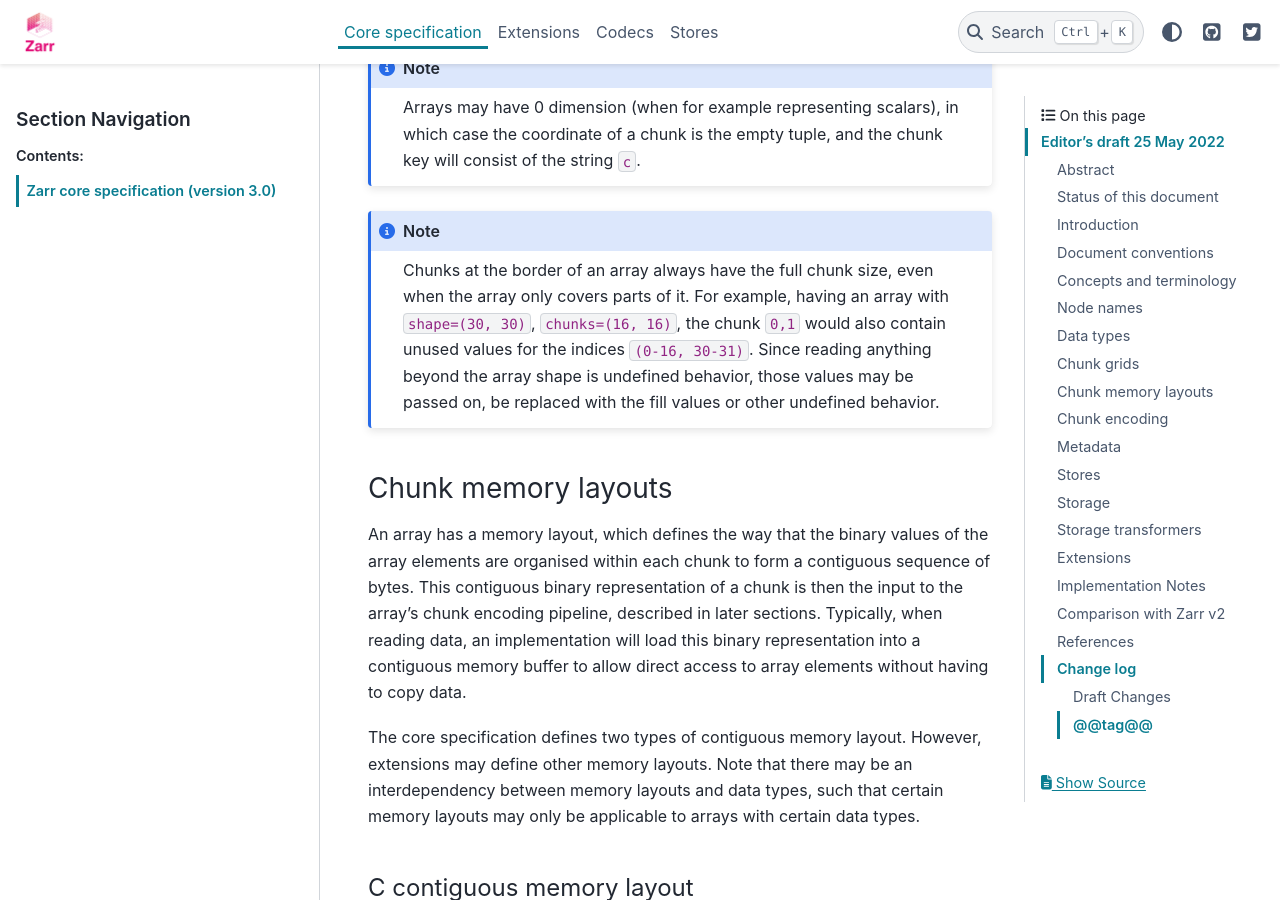
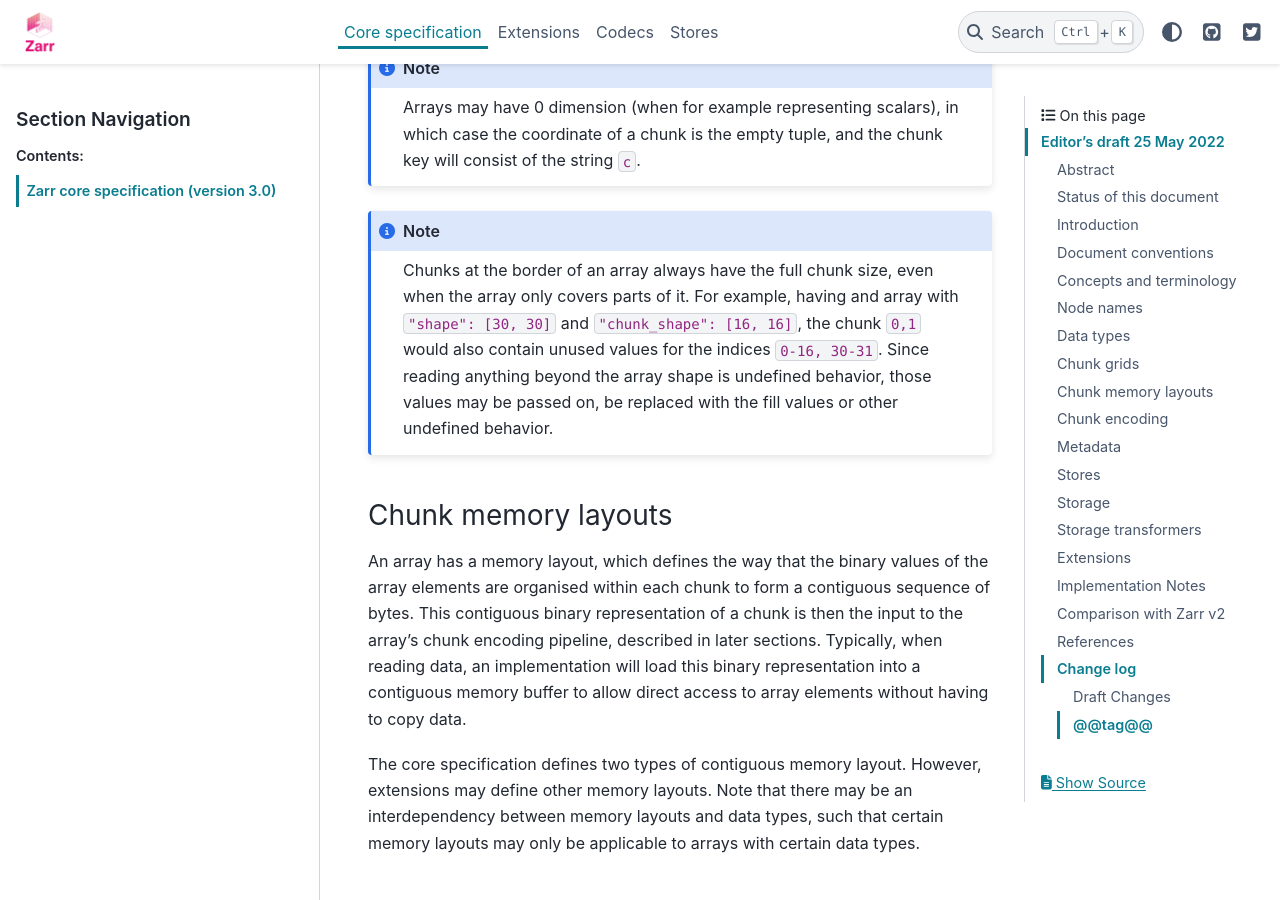
Before and after one commit to zarr-developers/zarr-specs, a Sphinx documentation site: the page built from docs/core/v3.0.rst, in a window 1280 px wide and 900 px high, scrolled down 15098 px. Built offline with Sphinx 7.4.7 and the PyData theme 0.15.4, drawn with Linux system fonts in a browser that asks for light colours.

Commit message:
Update docs/core/v3.0.rst

```diff
--- a/docs/core/v3.0.rst
+++ b/docs/core/v3.0.rst
@@ -688,9 +688,9 @@ arbitrary length in a "negative" direction along any dimension.
    will consist of the string ``c``.
 
 .. note:: Chunks at the border of an array always have the full chunk size, even when
-   the array only covers parts of it. For example, having an array with ``shape=(30, 30)``,
-   ``chunks=(16, 16)``, the chunk ``0,1`` would also contain unused values for the indices
-   ``(0-16, 30-31)``. Since reading anything beyond the array shape is undefined behavior,
+   the array only covers parts of it. For example, having and array with ``"shape": [30, 30]`` and
+   ``"chunk_shape": [16, 16]``, the chunk ``0,1`` would also contain unused values for the indices
+   ``0-16, 30-31``. Since reading anything beyond the array shape is undefined behavior,
    those values may be passed on, be replaced with the fill values or other undefined behavior.
 
 Chunk memory layouts
```
